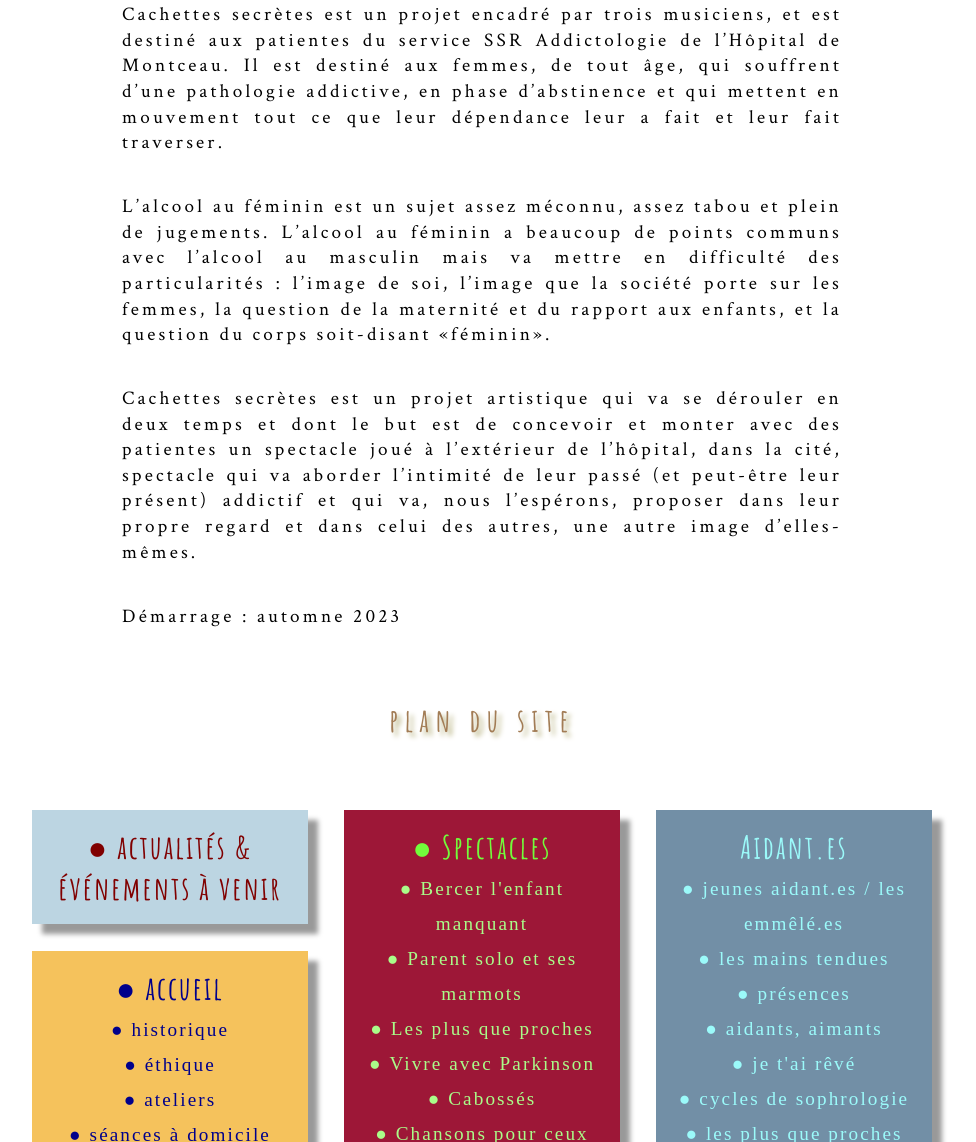
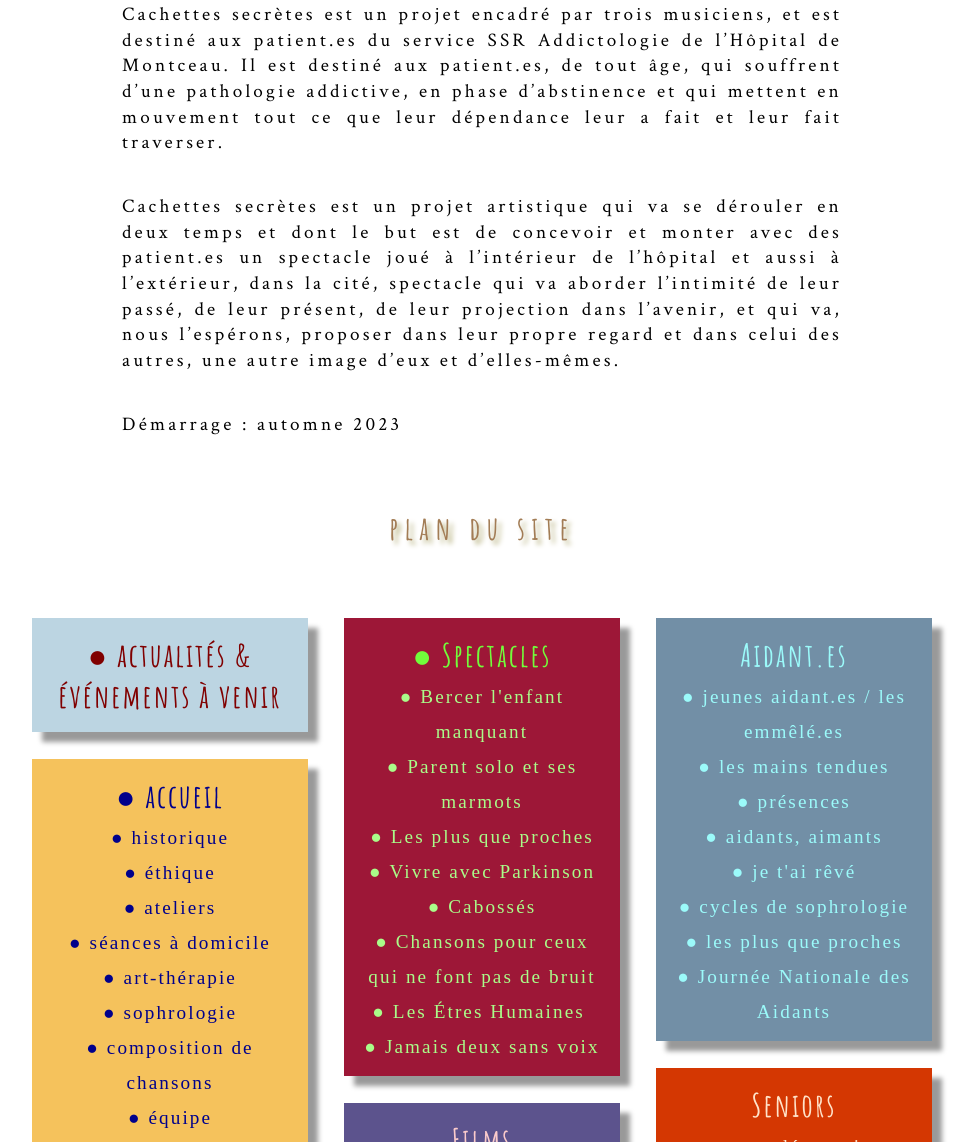
Before and after one commit to leshnik/revertouthaut, a Jekyll site: the page built from cachettes-secretes.md, in a window 1280 px wide and 1400 px high, scrolled down 987 px. Shown: the part 258-1400 px from the top of the window, without its empty margins (158-1134 px from the left). Built offline with Jekyll 4.4.1, drawn with Linux system fonts in a browser that asks for light colours.

Commit message:
cachettes change ending text

```diff
--- a/cachettes-secretes.md
+++ b/cachettes-secretes.md
@@ -13,10 +13,10 @@ summary:
 <p class="intro-text">
 <img class="center-max600-block" src="https://res.cloudinary.com/dnxcesebo/image/upload/q_auto,f_auto/v1684332779/cachettes-secretes_wijkxz.png"></p>
 
-<p class="intro-text">Cachettes secrètes est un projet encadré par trois musiciens, et est destiné aux patientes du service SSR Addictologie de l’Hôpital de Montceau. Il est destiné aux femmes, de tout âge, qui souffrent d’une pathologie addictive, en phase d’abstinence et qui mettent en mouvement tout ce que leur dépendance leur a fait et leur fait traverser.</p>
+<p class="intro-text">
+Cachettes secrètes est un projet encadré par trois musiciens, et est destiné aux patient.es du service SSR Addictologie de l’Hôpital de Montceau. Il est destiné aux patient.es, de tout âge, qui souffrent d’une pathologie addictive, en phase d’abstinence et qui mettent en mouvement tout ce que leur dépendance leur a fait et leur fait traverser.</p>
 
-<p class="intro-text">L’alcool au féminin est un sujet assez méconnu, assez tabou et plein de jugements. L’alcool au féminin a beaucoup de points communs avec l’alcool au masculin mais va mettre en difficulté des particularités : l’image de soi, l’image que la société porte sur les femmes, la question de la maternité et du rapport aux enfants, et la question du corps soit-disant «féminin».</p>
-
-<p class="intro-text">Cachettes secrètes est un projet artistique qui va se dérouler en deux temps et dont le but est de concevoir et monter avec des patientes un spectacle joué à l’extérieur de l’hôpital, dans la cité, spectacle qui va aborder l’intimité de leur passé (et peut-être leur présent) addictif et qui va, nous l’espérons, proposer dans leur propre regard et dans celui des autres, une autre image d’elles-mêmes.</p>
+<p class="intro-text">
+Cachettes secrètes est un projet artistique qui va se dérouler en deux temps et dont le but est de concevoir et monter avec des patient.es un spectacle joué à l’intérieur de l’hôpital et aussi à l’extérieur, dans la cité, spectacle qui va aborder l’intimité de leur passé, de leur présent, de leur projection dans l’avenir, et qui va, nous l’espérons, proposer dans leur propre regard et dans celui des autres, une autre image d’eux et d’elles-mêmes.</p>
 
 <p class="intro-text">Démarrage : automne 2023</p>
```
